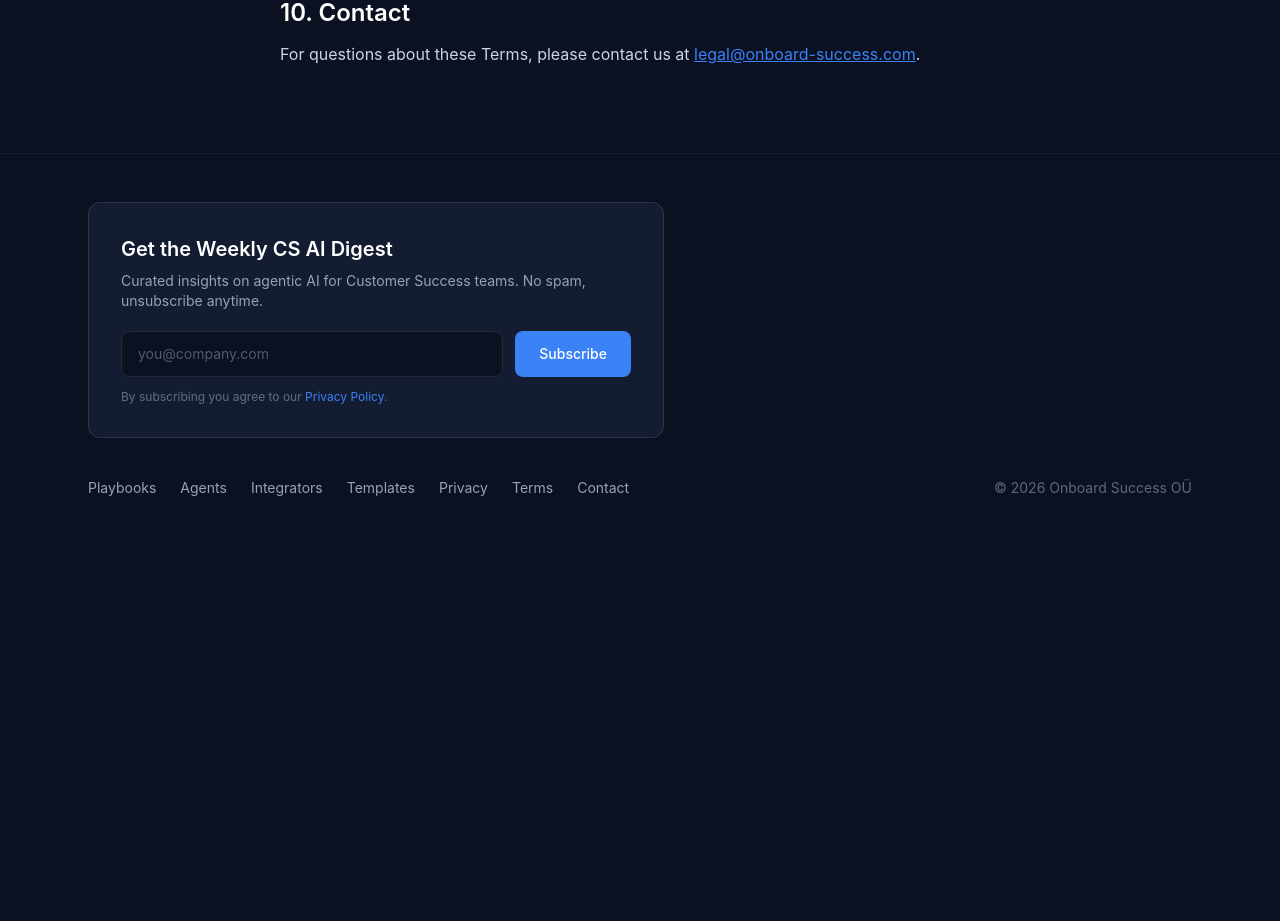
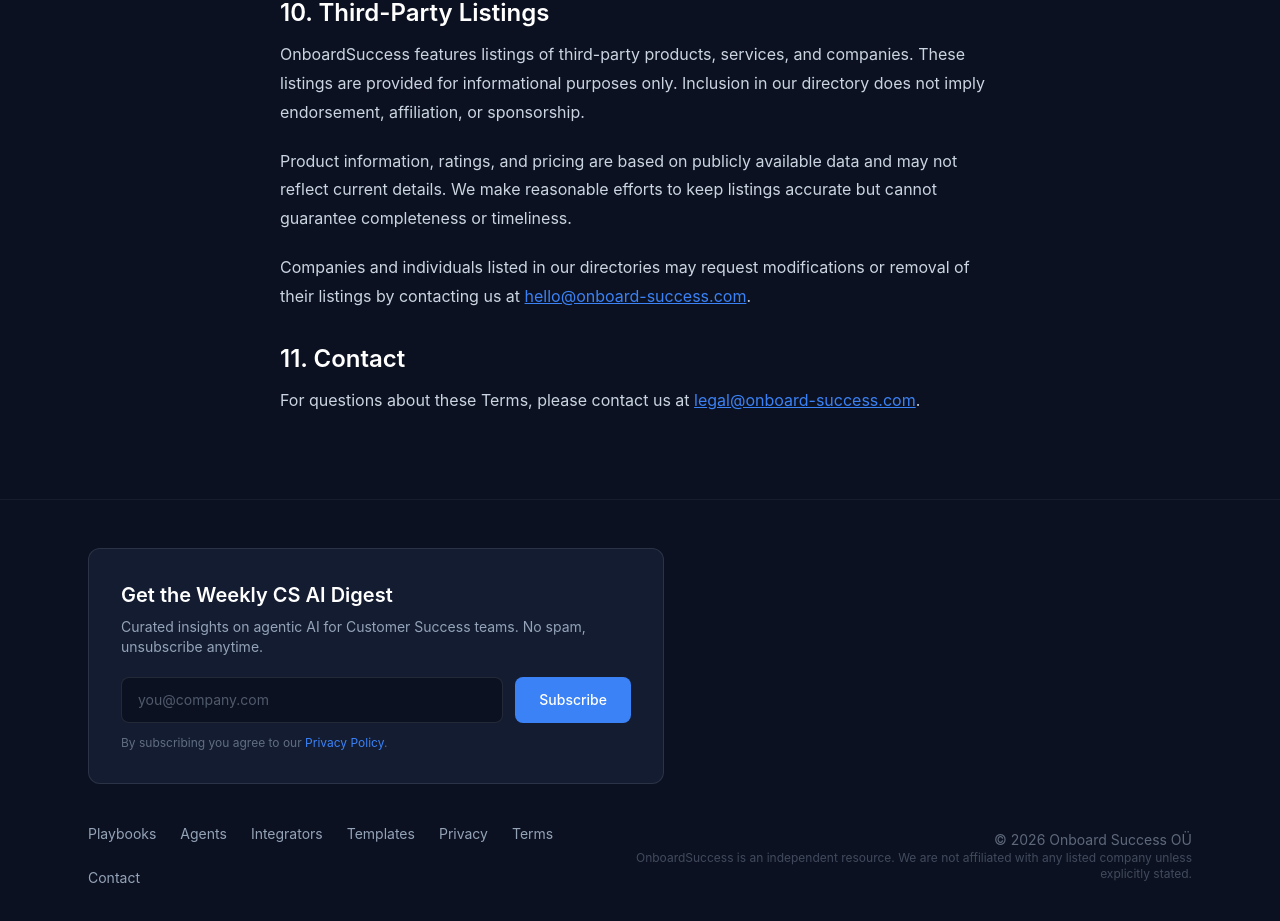
Before and after one commit to Fikret-Alimov/onboard-success, a Next.js app: page /terms in a window 1280 px wide. Shown: the part 2306-3227 px from the top of the page. Before the commit the page ends 2852 px from the top, so only its background shows below. Built offline with nearby package versions, Linux system fonts and the light colour scheme; no server answers.

Commit message:
Add legal disclaimers: directory independence, G2 attribution, third-party listing terms

```diff
--- a/src/app/agents/page.tsx
+++ b/src/app/agents/page.tsx
@@ -77,6 +77,18 @@
         features, integrations, and real user ratings.
       </p>
 
+      <p className="text-xs text-muted/50 max-w-2xl mb-8">
+        All product names, logos, and brands are property of their respective owners.
+        Ratings and reviews sourced from G2 and other public platforms — data may not
+        reflect current figures. OnboardSuccess is an independent directory and is not
+        affiliated with, endorsed by, or sponsored by any listed company. To request
+        changes or removal of a listing,{" "}
+        <Link href="/contact" className="underline hover:text-white/60">
+          contact us
+        </Link>
+        .
+      </p>
+
       <div className="mb-8 rounded-xl border border-amber-500/20 bg-amber-500/5 px-6 py-4 flex items-center justify-between">
         <p className="text-sm text-amber-200/80">
           ⭐ Want your AI agent featured? Get priority placement and a gold badge for <span className="font-semibold text-amber-300">$49/mo</span>
--- a/src/app/integrators/page.tsx
+++ b/src/app/integrators/page.tsx
@@ -89,6 +89,17 @@
         implementation, migration, and optimization.
       </p>
 
+      <p className="text-xs text-muted/50 max-w-2xl mb-8">
+        All company names and brands are property of their respective owners.
+        OnboardSuccess is an independent directory and is not affiliated with, endorsed
+        by, or sponsored by any listed agency. Listing information is based on publicly
+        available data and may not be current. To request changes or removal,{" "}
+        <Link href="/contact" className="underline hover:text-white/60">
+          contact us
+        </Link>
+        .
+      </p>
+
       <div className="mb-8 rounded-xl border border-amber-500/20 bg-amber-500/5 px-6 py-4 flex items-center justify-between">
         <p className="text-sm text-amber-200/80">
           ⭐ Want your agency featured? Get priority placement and a gold badge for <span className="font-semibold text-amber-300">$49/mo</span>
--- a/src/app/layout.tsx
+++ b/src/app/layout.tsx
@@ -107,9 +107,14 @@
               Contact
             </Link>
           </div>
-          <p className="text-sm text-muted/60">
-            © 2026 Onboard Success OÜ
-          </p>
+          <div className="text-right">
+            <p className="text-sm text-muted/60">
+              © 2026 Onboard Success OÜ
+            </p>
+            <p className="text-xs text-muted/40">
+              OnboardSuccess is an independent resource. We are not affiliated with any listed company unless explicitly stated.
+            </p>
+          </div>
         </div>
       </div>
     </footer>
--- a/src/app/privacy/page.tsx
+++ b/src/app/privacy/page.tsx
@@ -106,7 +106,15 @@
           (Andmekaitse Inspektsioon) or your local supervisory authority.
         </p>
 
-        <h2>8. Changes to This Policy</h2>
+        <h2>8. Third-Party Information</h2>
+        <p>
+          Our directories contain publicly available information about companies and
+          their products. This information is collected from public sources including
+          company websites, review platforms, and press releases. If you represent a
+          listed company and wish to update or remove your information, please contact us.
+        </p>
+
+        <h2>9. Changes to This Policy</h2>
         <p>
           We may update this Privacy Policy from time to time. Any changes will be posted
           on this page with an updated revision date. We encourage you to review this
--- a/src/app/terms/page.tsx
+++ b/src/app/terms/page.tsx
@@ -108,7 +108,25 @@
           after changes are posted constitutes acceptance of the updated Terms.
         </p>
 
-        <h2>10. Contact</h2>
+        <h2>10. Third-Party Listings</h2>
+        <p>
+          OnboardSuccess features listings of third-party products, services, and
+          companies. These listings are provided for informational purposes only.
+          Inclusion in our directory does not imply endorsement, affiliation, or
+          sponsorship.
+        </p>
+        <p>
+          Product information, ratings, and pricing are based on publicly available data
+          and may not reflect current details. We make reasonable efforts to keep listings
+          accurate but cannot guarantee completeness or timeliness.
+        </p>
+        <p>
+          Companies and individuals listed in our directories may request modifications
+          or removal of their listings by contacting us at{" "}
+          <a href="mailto:hello@onboard-success.com">hello@onboard-success.com</a>.
+        </p>
+
+        <h2>11. Contact</h2>
         <p>
           For questions about these Terms, please contact us at{" "}
           <a href="mailto:legal@onboard-success.com">legal@onboard-success.com</a>.
--- a/src/components/AgentsDirectory.tsx
+++ b/src/components/AgentsDirectory.tsx
@@ -238,7 +238,7 @@
                 {/* G2 Rating + Reviews */}
                 {agent.g2Rating && agent.g2Rating !== "N/A" && (
                   <p className="text-xs text-muted mb-3">
-                    ⭐ {agent.g2Rating}
+                    ⭐ G2 Rating: {agent.g2Rating}
                     {agent.g2Reviews && (
                       <span className="text-white/40 ml-1">({agent.g2Reviews} reviews)</span>
                     )}
```
